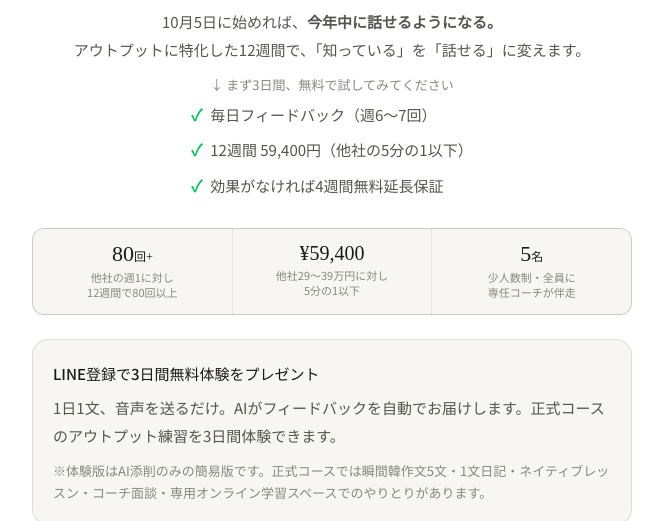
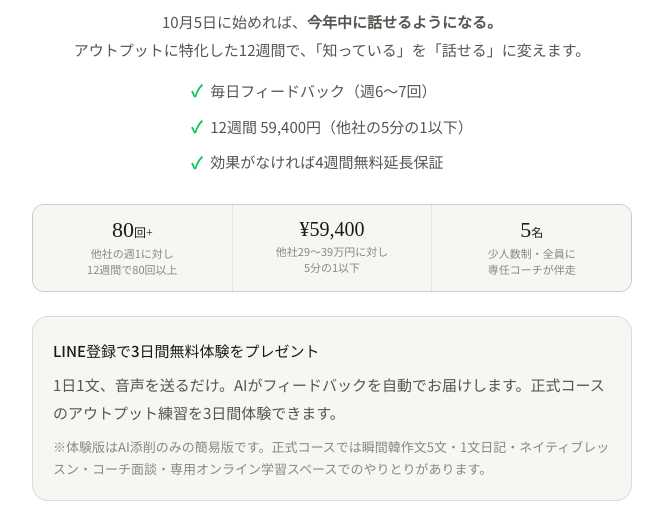
Before and after one commit to koreanoutput/lp-korean, a plain HTML site: page index.html in a window 1280 px wide. Shown: the part 309-830 px from the top of the page, without its empty margins (308-971 px from the left). Drawn offline with Linux system fonts and the light colour scheme.

Commit message:
Update index.html

```diff
--- a/index.html
+++ b/index.html
@@ -232,7 +232,6 @@
       <span class="l2">12週間で変わる。</span>
     </div>
     <p class="hero-sub" style="text-align:center;">10月5日に始めれば、<strong>今年中に話せるようになる。</strong><br>アウトプットに特化した12週間で、「知っている」を「話せる」に変えます。</p>
-    <p style="font-size:13px; color:var(--text3); margin-bottom:0; text-align:center;">↓ まず3日間、無料で試してみてください</p>
     <ul style="list-style:none; margin-bottom:24px; display:inline-block; text-align:left;">
       <li style="font-size:15px; color:var(--text2); padding:5px 0; display:flex; align-items:center; gap:8px; line-height:1.6;"><span style="color:var(--green); font-weight:700; font-size:16px;">✓</span>毎日フィードバック（週6〜7回）</li>
       <li style="font-size:15px; color:var(--text2); padding:5px 0; display:flex; align-items:center; gap:8px; line-height:1.6;"><span style="color:var(--green); font-weight:700; font-size:16px;">✓</span>12週間 59,400円（他社の5分の1以下）</li>
```
